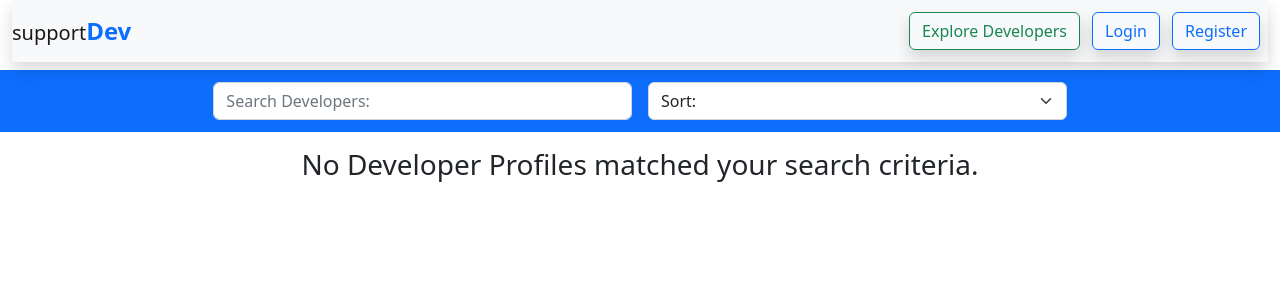
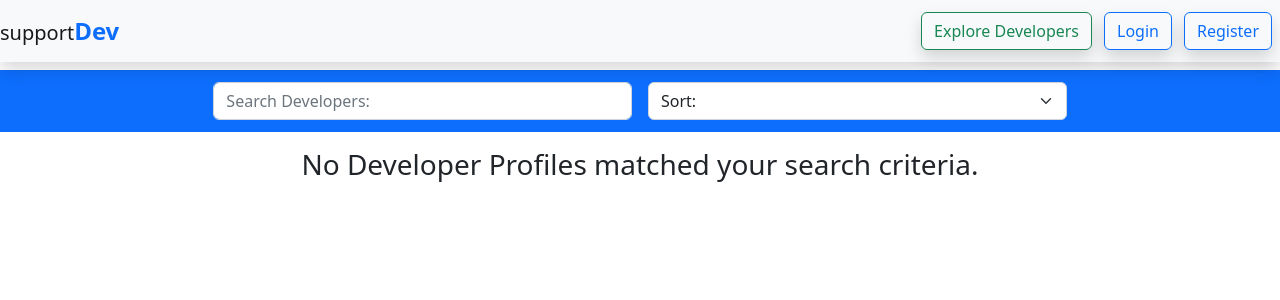
Before and after one commit to adampgiles/CI_PP4_SD, a Django app: page /developers/ in a window 1280 px wide. Shown: the top 300 px of the page. Run offline with Django 4.2, Linux system fonts and the light colour scheme; data that the repository does not hold is empty; parts of the project's set-up code (start-up, migrations or seed data) failed here and were passed over; some libraries are stand-ins or nearby versions.

Commit message:
fix: removed navigation bar padding

```diff
--- a/templates/base.html
+++ b/templates/base.html
@@ -38,7 +38,7 @@
 </head>
 <body>
     <header>
-        <div class="container-fluid">
+        <div class="container-fluid p-0 m-0">
             <nav class="navbar navbar-expand-lg sticky-top bg-light shadow">
 
                 <a class="navbar-brand" href="{% url 'home' %}">support<strong class="text-primary fs-4">Dev</strong></a>
```
